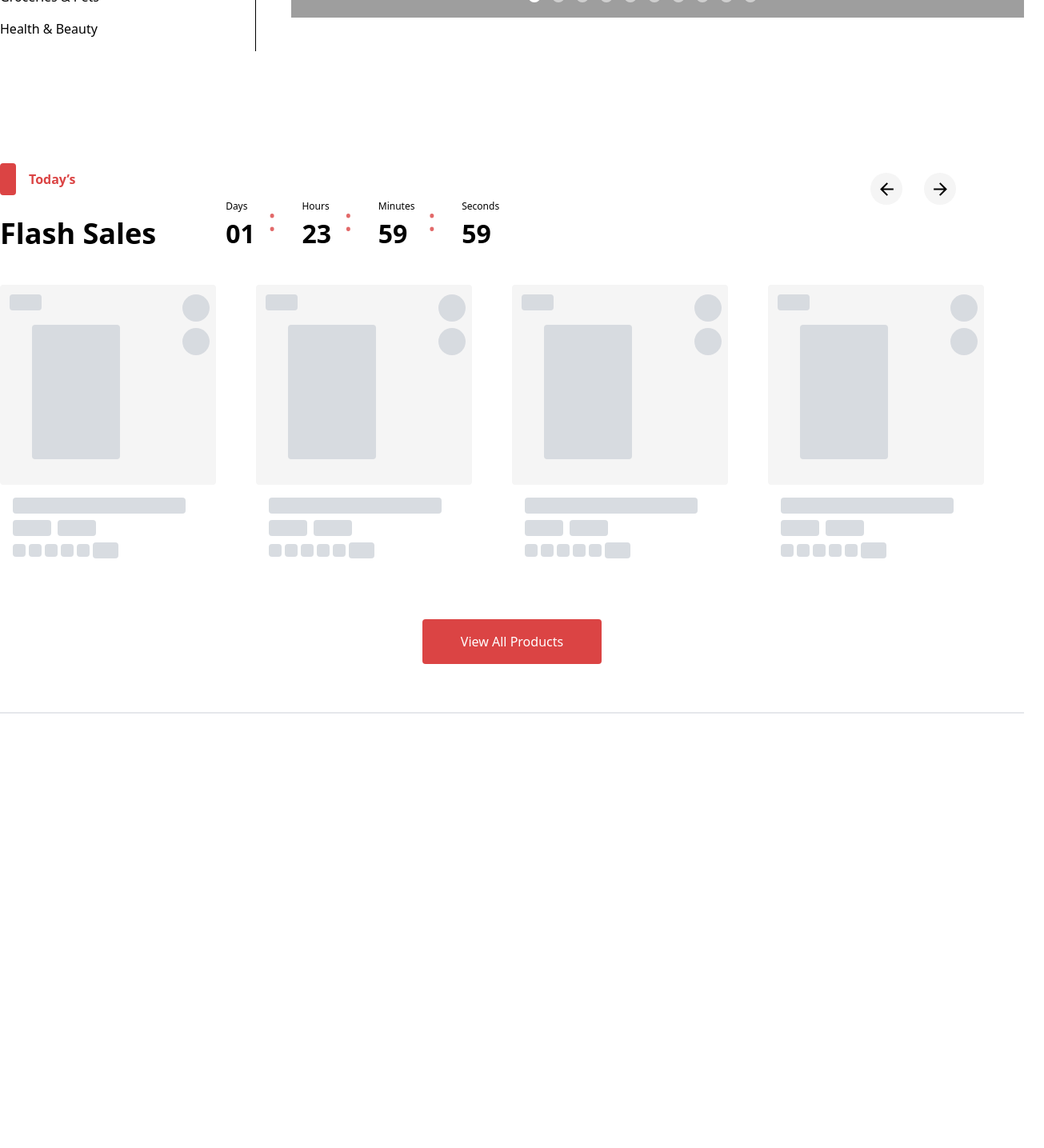
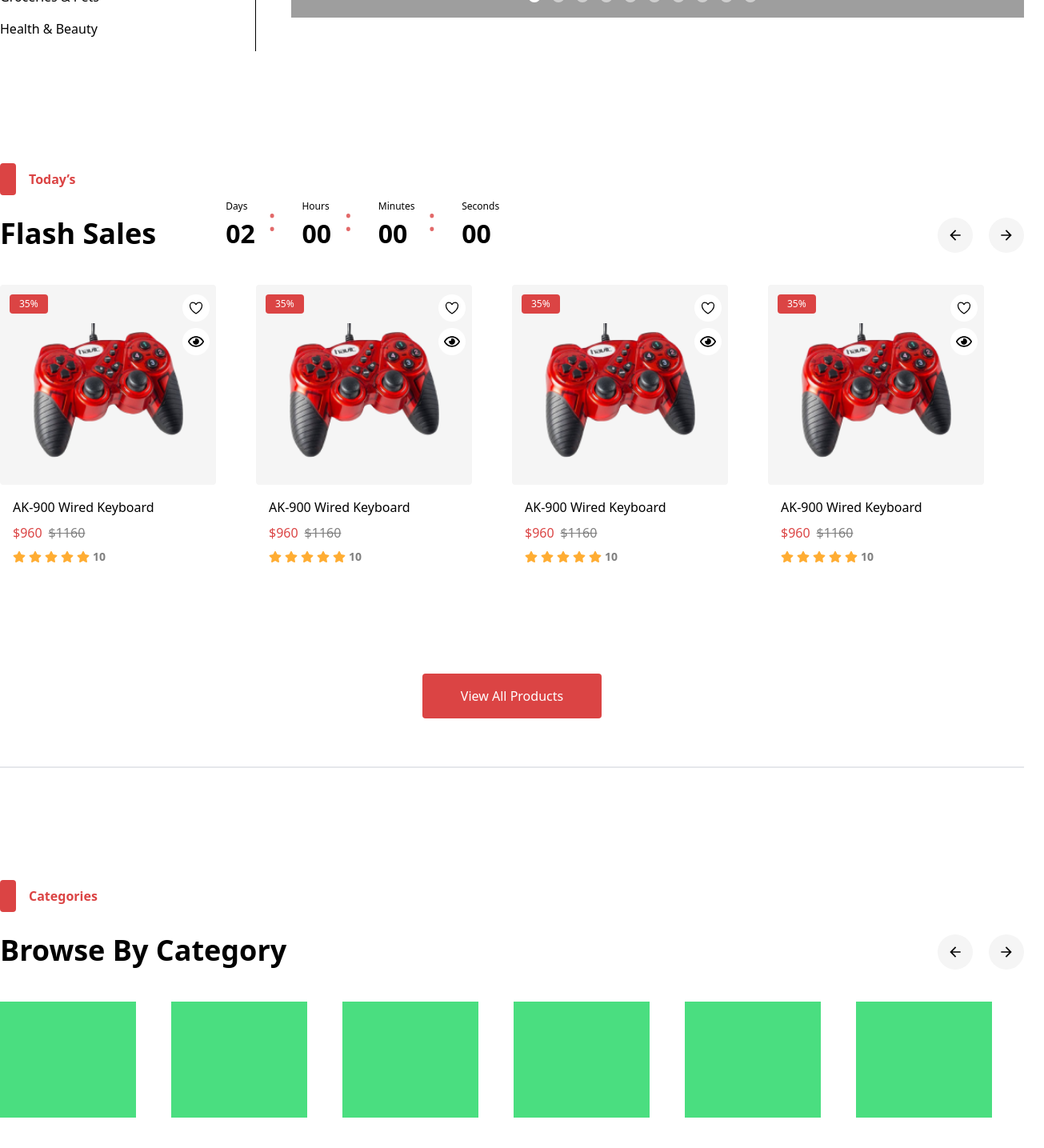
Before and after one commit to Mahmudulislamshuvo/OrebyFontend, a React (Vite) app: page / in a window 1280 px wide. Shown: the part 497-1932 px from the top of the page at 80% size, 1305 px wide, since content can reach past the window. Before the commit the page ends 1389 px from the top, so only its background shows below. Built offline with nearby package versions, Linux system fonts and the light colour scheme; grey boxes are pictures that could not be loaded.

Commit message:
adjustment many things

```diff
--- /dev/null
+++ b/src/Components/CommonComponents/CategoryCommon.jsx
@@ -0,0 +1,8 @@
+import React from "react";
+import ProductCartSkeleton from "../../helpers/ProductsSkeliton";
+
+const CategoryCommon = () => {
+  return <div className="h-[145px] w-[170px] bg-green-400"></div>;
+};
+
+export default CategoryCommon;
--- a/src/Components/CommonComponents/Heading.jsx
+++ b/src/Components/CommonComponents/Heading.jsx
@@ -7,12 +7,15 @@ const Heading = ({
   description = "Flash Sales",
   timeofOffer = 0,
   timeStamp = false,
+  SliderNext,
+  SliderPrev,
+  Isarrow = false,
 }) => {
   return (
     <div className="pb-10 pt-[140px]">
       <div className="container">
         <div className="flex">
-          <div className="flex items-center justify-start">
+          <div className="flex w-full items-center justify-start">
             <div>
               <div className="flex items-center gap-x-4 text-center">
                 <span className="block h-10 w-5 rounded bg-red_DB4444"></span>
@@ -30,14 +33,22 @@ const Heading = ({
               {timeStamp && <Timer timeofOffer={timeofOffer} />}
             </div>
           </div>
-          {/* <div className="flex w-full items-end justify-end gap-x-5 text-end text-[30px]">
-            <span className="flex h-11 w-11 items-center justify-center rounded-full bg-whitesmoke_F5F5F5 p-3 text-center">
-              <IoMdArrowBack />
-            </span>
-            <span className="flex h-11 w-11 items-center justify-center rounded-full bg-whitesmoke_F5F5F5 p-3 text-center">
-              <IoMdArrowForward />
-            </span>
-          </div> */}
+          {Isarrow && (
+            <div className="flex w-full items-end justify-end gap-x-5 text-end text-[30px]">
+              <span
+                onClick={SliderPrev}
+                className="flex h-11 w-11 items-center justify-center rounded-full bg-whitesmoke_F5F5F5 p-3 text-center transition-all hover:bg-red_DB4444 hover:text-whiteColor"
+              >
+                <IoMdArrowBack />
+              </span>
+              <span
+                onClick={SliderNext}
+                className="flex h-11 w-11 items-center justify-center rounded-full bg-whitesmoke_F5F5F5 p-3 text-center transition-all hover:bg-red_DB4444 hover:text-whiteColor"
+              >
+                <IoMdArrowForward />
+              </span>
+            </div>
+          )}
         </div>
       </div>
     </div>
--- a/src/Components/CommonComponents/ProductCommonLayout.jsx
+++ b/src/Components/CommonComponents/ProductCommonLayout.jsx
@@ -1,60 +1,7 @@
-import React from "react";
+import React, { useRef } from "react";
 import Heading from "./Heading";
 import Slider from "react-slick";
-import { IoMdArrowBack, IoMdArrowForward } from "react-icons/io";
 import ProductCartSkeleton from "../../helpers/ProductsSkeliton";
-
-const CustomNextArrow = (props) => {
-  const { onClick } = props;
-  return (
-    <div
-      onClick={onClick}
-      style={{
-        right: "85px",
-        top: "-140px",
-        position: "absolute",
-        zIndex: 2,
-        cursor: "pointer",
-        fontSize: "25px",
-        background: "#F5F5F5",
-        borderRadius: "50%",
-        width: "40px",
-        height: "40px",
-        display: "flex",
-        justifyContent: "center",
-        alignItems: "center",
-      }}
-    >
-      <IoMdArrowForward />
-    </div>
-  );
-};
-
-const CustomPrevArrow = (props) => {
-  const { onClick } = props;
-  return (
-    <div
-      onClick={onClick}
-      style={{
-        position: "absolute",
-        zIndex: 2,
-        cursor: "pointer",
-        top: "-140px",
-        left: "85%",
-        fontSize: "25px",
-        background: "#F5F5F5",
-        borderRadius: "50%",
-        width: "40px",
-        height: "40px",
-        display: "flex",
-        justifyContent: "center",
-        alignItems: "center",
-      }}
-    >
-      <IoMdArrowBack />
-    </div>
-  );
-};
 
 const ProductCommonLayout = ({
   ProductCart = () => <ProductCartSkeleton />,
@@ -68,30 +15,40 @@ const ProductCommonLayout = ({
   BeforePrice,
   reviews,
   timeStamp,
+  SlidshowNumber = 4,
 }) => {
   const settings = {
     dots: false,
     infinite: true,
-    slidesToShow: 4,
-    slidesToScroll: 1,
+    slidesToShow: SlidshowNumber ? SlidshowNumber : 4,
+    slidesToScroll: SlidshowNumber - 1,
     autoplay: true,
     autoplaySpeed: 2000,
     pauseOnHover: true,
-    nextArrow: Isarrow ? <CustomNextArrow /> : null,
-    prevArrow: Isarrow ? <CustomPrevArrow /> : null,
+  };
+
+  const sliderRef = useRef(null);
+
+  const next = () => {
+    sliderRef.current.slickNext();
+  };
+  const prev = () => {
+    sliderRef.current.slickPrev();
   };
 
   return (
     <div className="container">
-      <div className="border-b-black_363738/80 relative border-b-2 pb-[60px]">
+      <div className="relative pb-[60px]">
         <Heading
           tittle={tittle}
           description={description}
           Isarrow={Isarrow}
           timeofOffer={timeofOffer}
           timeStamp={timeStamp}
+          SliderNext={next}
+          SliderPrev={prev}
         />
-        <Slider {...settings}>
+        <Slider ref={sliderRef} {...settings}>
           {[...new Array(8)].map((_, index) => (
             <div key={index}>
               <ProductCart
@@ -104,11 +61,6 @@ const ProductCommonLayout = ({
             </div>
           ))}
         </Slider>
-        <div className="mb-15 mt-[60px] flex items-center justify-center text-center">
-          <button className="rounded bg-red_DB4444 px-12 py-4 font-poppins text-base text-whiteColor">
-            View All Products
-          </button>
-        </div>
       </div>
     </div>
   );
--- a/src/Components/Home/Category/Category.jsx
+++ b/src/Components/Home/Category/Category.jsx
@@ -1,10 +1,27 @@
 import React from "react";
+import CategoryCommon from "../../CommonComponents/CategoryCommon";
+import ProductCommonLayout from "../../CommonComponents/ProductCommonLayout";
 
 const Category = () => {
   return (
     <>
       <div className="container">
-        <div>ghjg</div>
+        <div>
+          <ProductCommonLayout
+            ProductCart={CategoryCommon}
+            timeofOffer={2}
+            timeStamp={false}
+            tittle={"Categories"}
+            description={"Browse By Category"}
+            Isarrow={true}
+            discount={"35%"}
+            ProductName={"AK-900 Wired Keyboard"}
+            price={"$960"}
+            BeforePrice={"$1160"}
+            reviews={10}
+            SlidshowNumber={6}
+          />
+        </div>
       </div>
     </>
   );
--- a/src/Components/Home/FlashSale/FlashSale.jsx
+++ b/src/Components/Home/FlashSale/FlashSale.jsx
@@ -4,9 +4,10 @@ import ProductCart from "../../CommonComponents/ProductCart";
 
 const FlashSale = () => {
   return (
-    <div>
+    <div className="container">
+      <div className="border-b-black_363738/80 border-b-2 pb-[60px]">
         <ProductCommonLayout
-        // ProductCart={ProductCart}
+          ProductCart={ProductCart}
           timeofOffer={2}
           timeStamp={true}
           tittle={"Today’s"}
@@ -17,7 +18,14 @@ const FlashSale = () => {
           price={"$960"}
           BeforePrice={"$1160"}
           reviews={10}
+          SlidshowNumber={4}
         />
+        <div className="mb-15 mt-[60px] flex items-center justify-center text-center">
+          <button className="rounded bg-red_DB4444 px-12 py-4 font-poppins text-base text-whiteColor">
+            View All Products
+          </button>
+        </div>
+      </div>
     </div>
   );
 };
--- a/src/Pages/HomePage/Homepage.jsx
+++ b/src/Pages/HomePage/Homepage.jsx
@@ -3,6 +3,7 @@ import Header from "../../Components/RootLayout/Header";
 import Navbar from "../../Components/RootLayout/Navbar";
 import Banner from "../../Components/Home/Banner/Banner";
 import FlashSale from "../../Components/Home/FlashSale/FlashSale";
+import Category from "../../Components/Home/Category/Category";
 
 const Homepage = () => {
   return (
@@ -11,6 +12,7 @@ const Homepage = () => {
       <Navbar />
       <Banner />
       <FlashSale />
+      <Category />
     </div>
   );
 };
```
Lines whose indentation alone changed are shown as unchanged.
